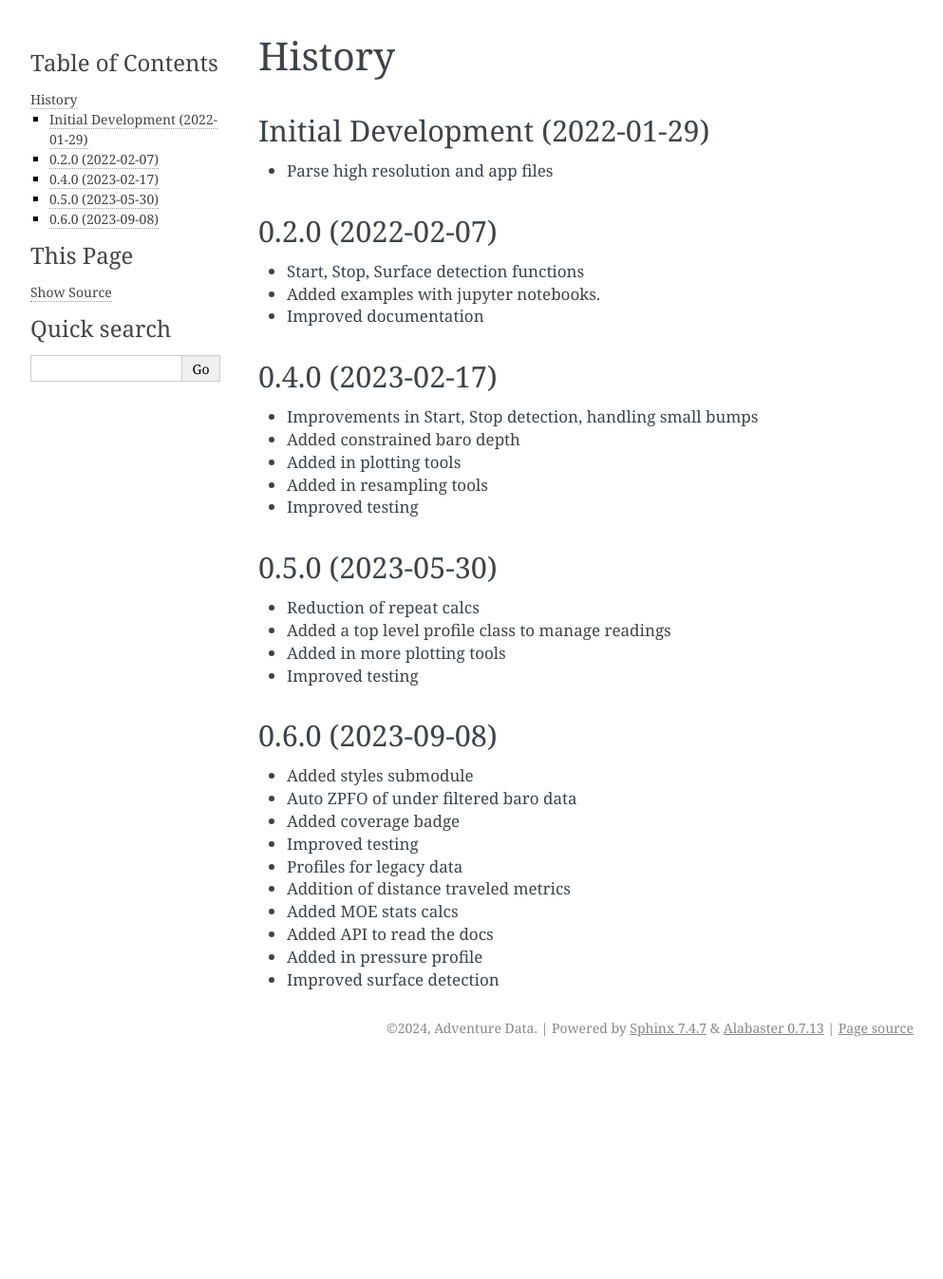
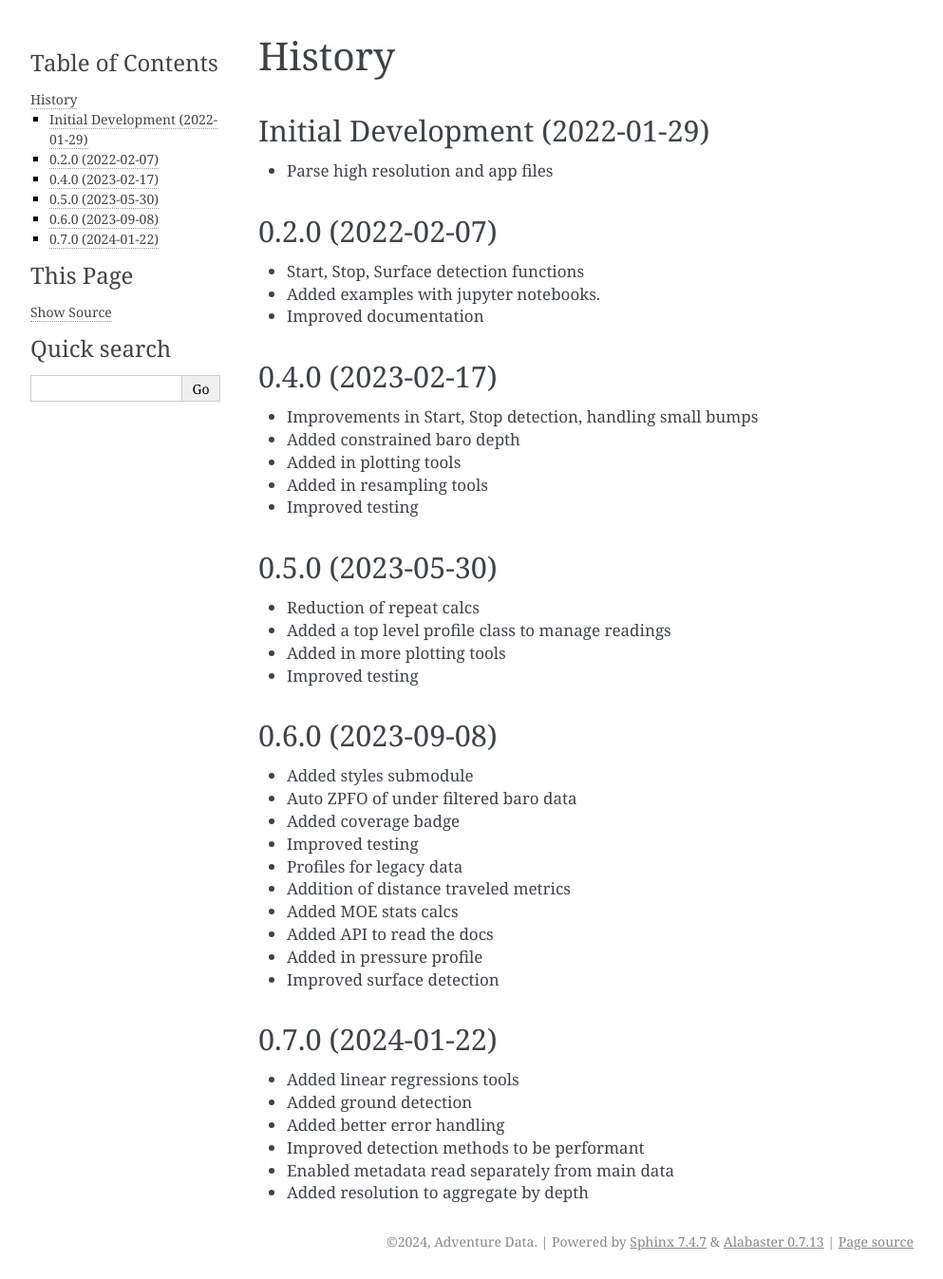
Before and after one commit to AdventureData/study_lyte, a Sphinx documentation site: the page built from docs/history.rst, in a window 1280 px wide. Shown: the whole page at 95% size, without its empty margins (148-1141 px from the left). Built offline with Sphinx 7.4.7, drawn with Linux system fonts in a browser that asks for light colours; pages that are not in the unit, such as notebooks, are missing from menus; before the commit the page ends 1122 px from its top, so only the background shows below that.

Commit message:
Updated the history

```diff
--- a/docs/history.rst
+++ b/docs/history.rst
@@ -47,3 +47,13 @@ Initial Development (2022-01-29)
 * Added API to read the docs
 * Added in pressure profile
 * Improved surface detection
+
+0.7.0 (2024-01-22)
+--------------------------------
+
+* Added linear regressions tools
+* Added ground detection
+* Added better error handling
+* Improved detection methods to be performant
+* Enabled metadata read separately from main data
+* Added resolution to aggregate by depth
```
